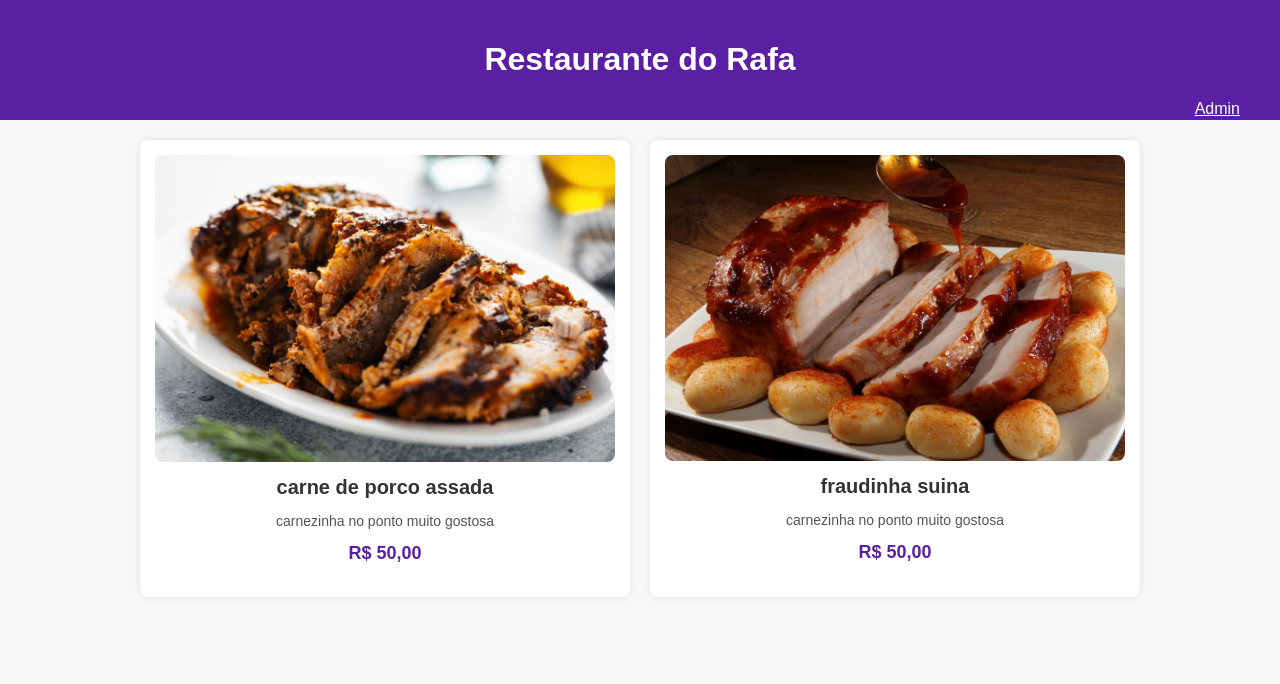
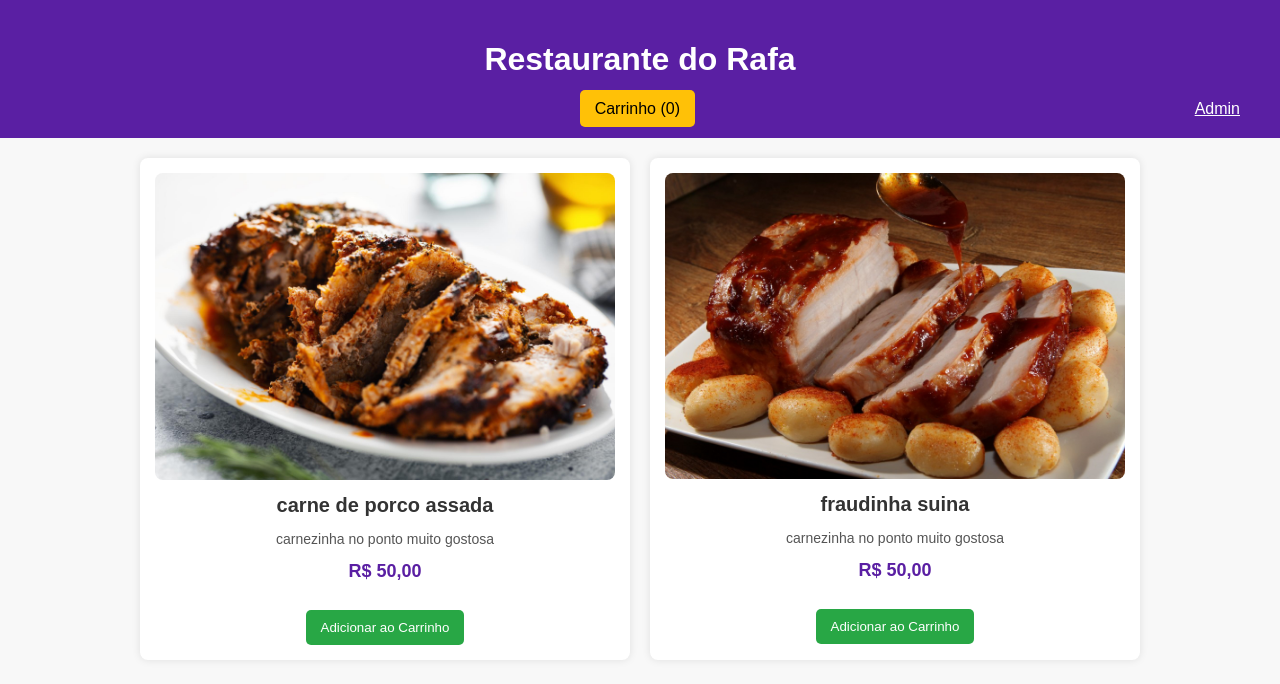
Before and after one commit to FerraszXD/cardapio-online, a PHP site: page /menu.php in a window 1280 px wide. Shown: the top 684 px of the page. Run offline with PHP 8.4, Linux system fonts and the light colour scheme; data comes from the database, SQL or seed files in the repository.

Commit message:
semi pronto CONCERTADO

```diff
--- a/index.php
+++ b/index.php
@@ -63,8 +63,8 @@ if ($_POST) {
 <h2>Login do Administrador</h2>
 
 <form method="post">
-    <input type="text" name="usuario" placeholder="Usuário" required value="admin"><br><br>
-    <input type="password" name="senha" placeholder="Senha" required value="1234"><br><br>
+    <input type="text" name="usuario" placeholder="Usuário" required value=""><br><br>
+    <input type="password" name="senha" placeholder="Senha" required value=""><br><br>
     <button type="submit">Entrar</button>
 </form>
 
--- a/menu.php
+++ b/menu.php
@@ -1,10 +1,37 @@
 <?php
+// ...existing code...
+if (session_status() === PHP_SESSION_NONE) session_start();
+
 include "conexao.php";
 $conn = conexao();
 
 $sql = "SELECT * FROM itens";
 $stmt = $conn->query($sql);
+
+$total_carrinho = 0;
+if (isset($_SESSION['carrinho']) && is_array($_SESSION['carrinho'])) {
+    foreach ($_SESSION['carrinho'] as $item) {
+        $total_carrinho += $item['quantidade'];
+    }
+}
+
+
+// Verificar se há mensagem para exibir
+$mensagem = '';
+if (isset($_SESSION['mensagem_carrinho'])) {
+    $mensagem = $_SESSION['mensagem_carrinho'];
+    // Limpa a mensagem para não exibir novamente
+    unset($_SESSION['mensagem_carrinho']);
+
+}
+
+
+
 ?>
+
+
+
+
 
 <!DOCTYPE html>
 <html lang="pt-BR">
@@ -18,7 +45,26 @@ $stmt = $conn->query($sql);
 <header>
     <h1>Restaurante do Rafa</h1>
     <a href="index.php" style="color:white;float:right;margin-right:20px;">Admin</a>
+    <a href="carrinho.php" class="carrinho-link">
+        Carrinho (<?php echo $total_carrinho; ?>)
+    </a>
 </header>
+
+<?php if (!empty($mensagem)): ?>
+    <div class="mensagem-carrinho" id="mensagemCarrinho">
+        <?php echo $mensagem; ?>
+    </div>
+
+    <script>
+        // Remove a mensagem após a animação
+        setTimeout(function() {
+            var mensagem = document.getElementById('mensagemCarrinho');
+            if (mensagem) {
+                mensagem.remove();
+            }
+        }, 3000);
+    </script>
+<?php endif; ?>
 
 <section class="cardapio">
 
@@ -30,6 +76,13 @@ while($row = $stmt->fetch(PDO::FETCH_ASSOC)):
         <h2><?php echo $row['NOME_itens']; ?></h2>
         <p class="desc"><?php echo $row['DCC_itens']; ?></p>
         <p class="preco">R$ <?php echo number_format($row['PRECO_itens'],2,",","."); ?></p>
+        <form method="post" action="adicionar_carrinho.php">
+            <input type="hidden" name="ID_itens" value="<?php echo $row['ID_itens']; ?>">
+            <input type="hidden" name="NOME_itens" value="<?php echo $row['NOME_itens']; ?>">
+            <input type="hidden" name="PRECO_itens" value="<?php echo $row['PRECO_itens']; ?>">
+            <input type="hidden" name="IMG_itens" value="<?php echo $row['IMG_itens']; ?>">
+             <button type="submit" class="btn-carrinho">Adicionar ao Carrinho</button>
+        </form>
     </div>
 <?php endwhile; ?>
 
```
Also changed, not shown: adicionar_carrinho.php (line endings or trailing spaces), atualizar_carrinho.php (line endings or trailing spaces), carrinho.php (line endings or trailing spaces), remover_carrinho.php (line endings or trailing spaces).
